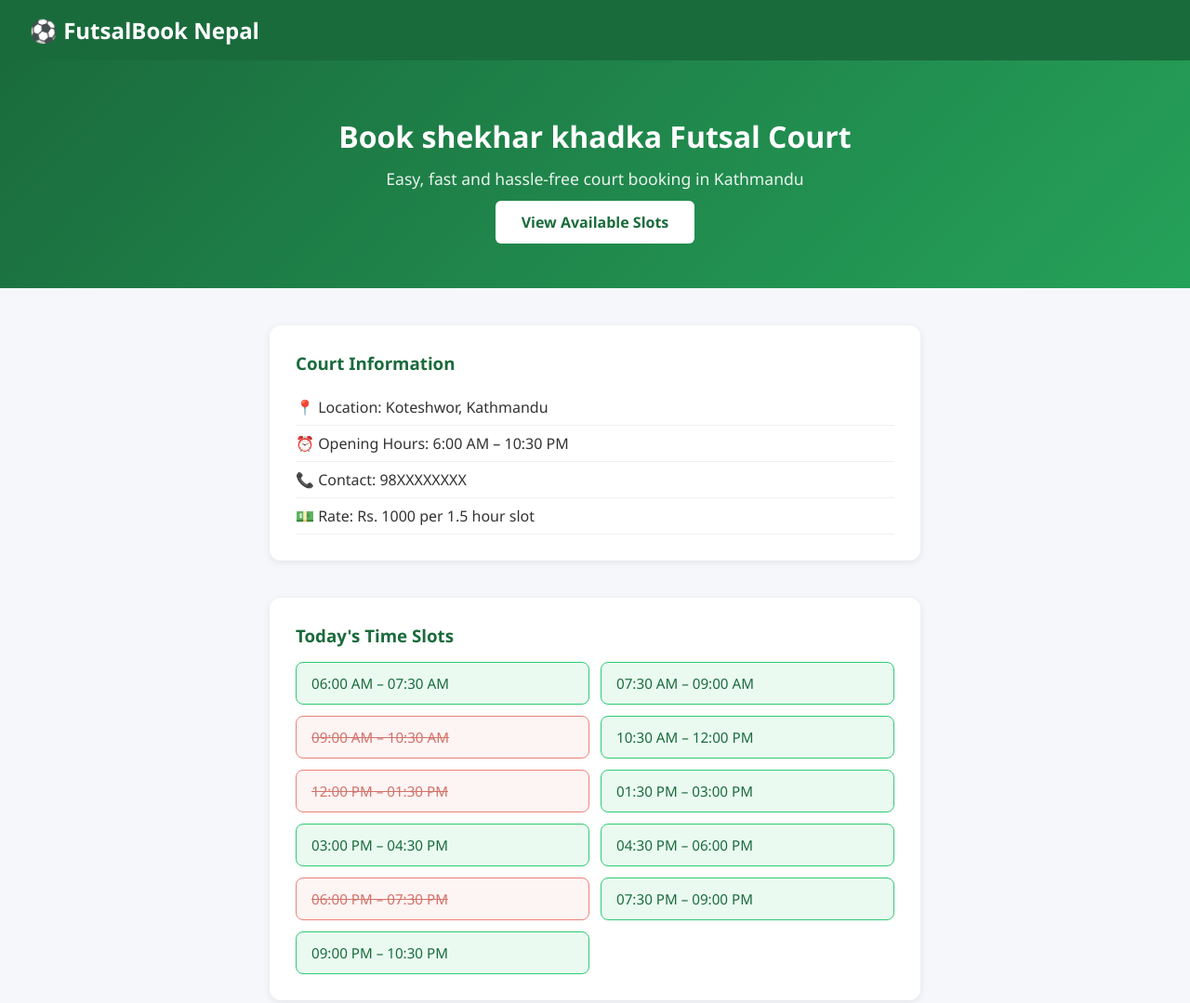
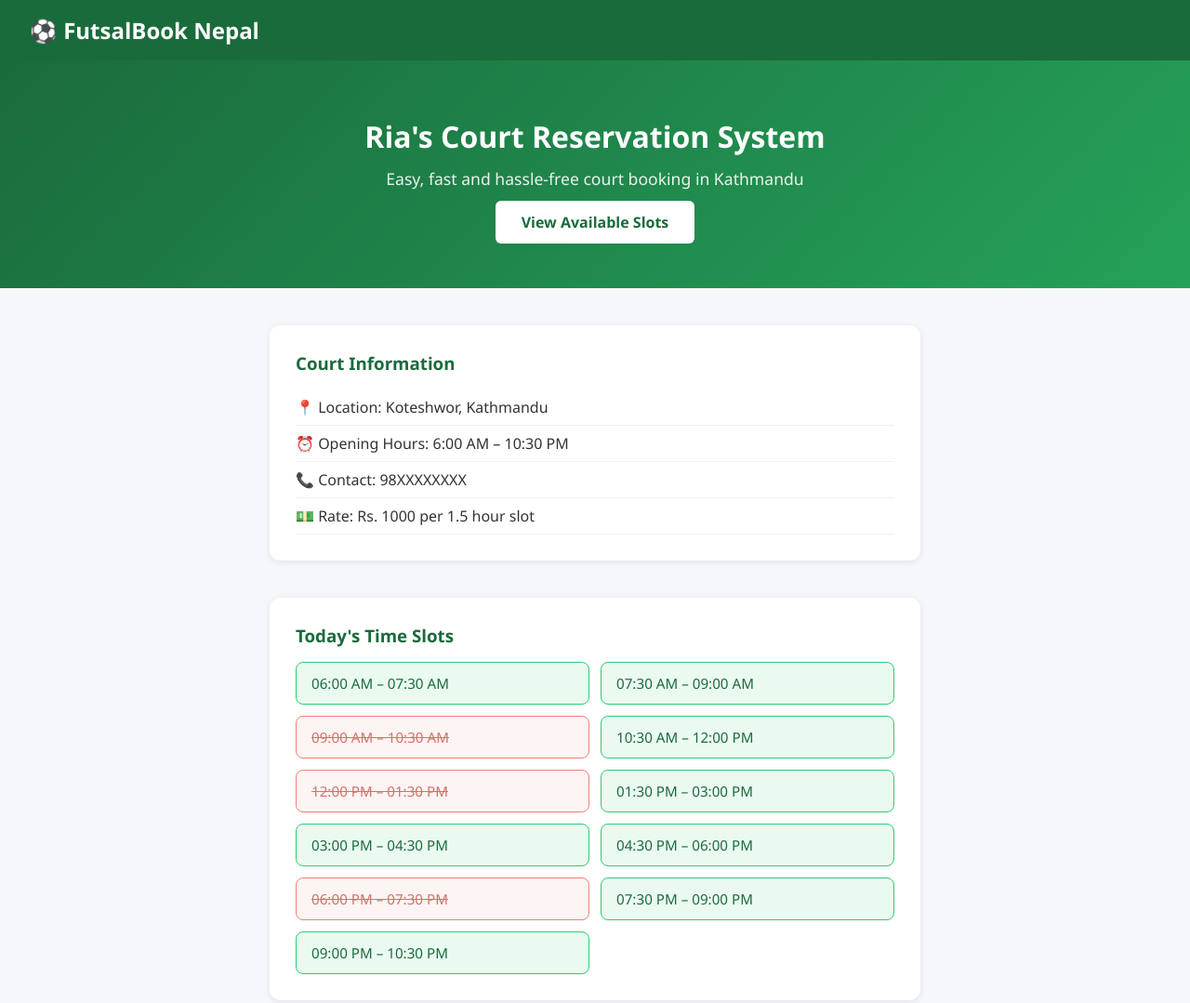
Before and after one commit to sp-khadka/futsal-booking_vac, a plain HTML site: page index.html in a window 1280 px wide. Shown: the top 1079 px of the page at 93% size. Drawn offline with Linux system fonts and the light colour scheme.

Commit message:
update: hero heading by Ria

```diff
--- a/index.html
+++ b/index.html
@@ -13,7 +13,7 @@
     </nav>
 
     <div class="hero">
-        <h2>Book shekhar khadka Futsal Court</h2>
+        <h2>Ria's Court Reservation System</h2>
         <p>Easy, fast and hassle-free court booking in Kathmandu</p>
         <a href="#slots" class="btn">View Available Slots</a>
     </div>
```
